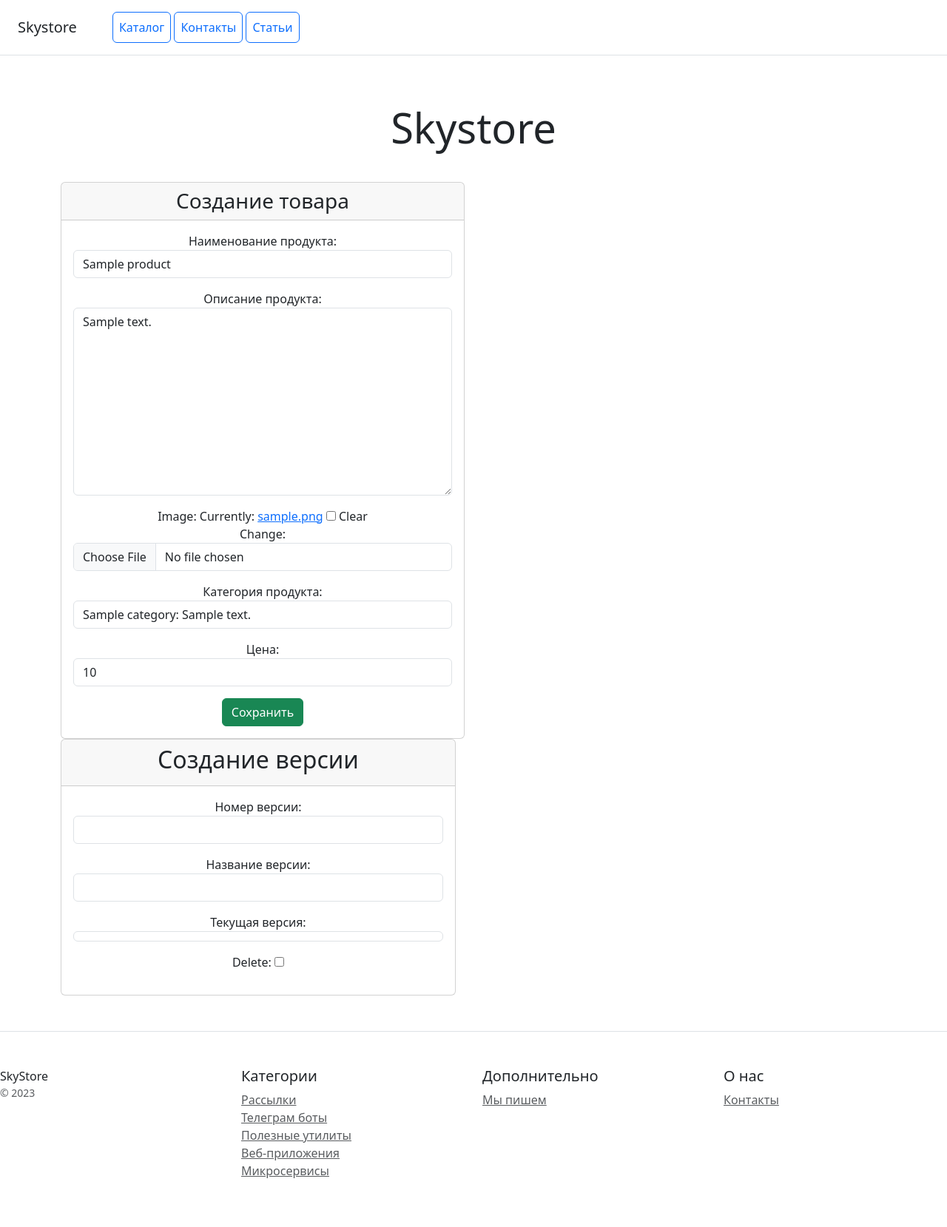
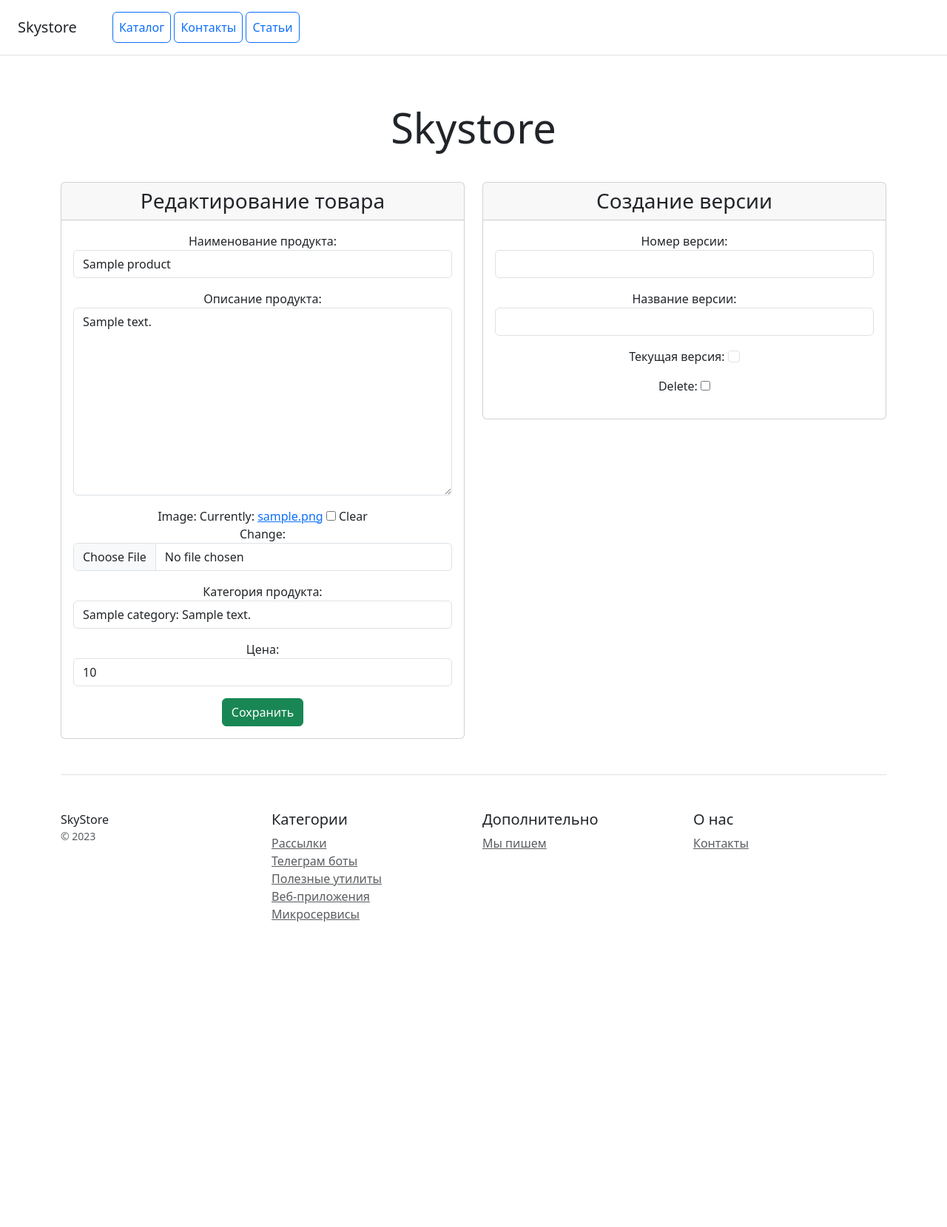
Before and after one commit to alyonastark/django_project, a Django app: page /edit/1/ in a window 1280 px wide. Shown: the whole page at 74% size. After the commit the page ends 1246 px from the top, so only its background shows below. Run offline with Django 5.2, Linux system fonts and the light colour scheme; tables that the repository leaves empty hold one stand-in row (values such as "Sample post"); data that the repository does not hold is empty.

Commit message:
add changes to class Version and forms

```diff
--- a/catalog/forms.py
+++ b/catalog/forms.py
@@ -7,7 +7,10 @@ class StyleFormMixin:
     def __init__(self, *args, **kwargs):
         super().__init__(*args, **kwargs)
         for field_name, field in self.fields.items():
-            field.widget.attrs['class'] = 'form-control'
+            if isinstance(field, forms.BooleanField):
+                field.widget.attrs['class'] = 'form-check-input'
+            else:
+                field.widget.attrs['class'] = 'form-control'
 
 
 class ProductForm(StyleFormMixin, forms.ModelForm):
--- a/catalog/models.py
+++ b/catalog/models.py
@@ -34,7 +34,7 @@ class Product(models.Model):
 
 
 class Version(models.Model):
-    product = models.ForeignKey(Product, on_delete=models.CASCADE, verbose_name='продукт')
+    product = models.ForeignKey(Product, related_name='version', on_delete=models.CASCADE, verbose_name='продукт')
     number = models.IntegerField(verbose_name='номер версии')
     name = models.CharField(max_length=150, verbose_name='название версии')
     is_current = models.BooleanField(default=False, verbose_name='текущая версия')
--- a/catalog/templates/catalog/product_form.html
+++ b/catalog/templates/catalog/product_form.html
@@ -1,16 +1,18 @@
 {% extends 'catalog/base.html' %}
 
 {% block content %}
-<form method="post">
-    <div class="col-12"></div>
-    <div class="row">
+<div class="container">
+    <form class="row" method="post" enctype="multipart/form-data">
         <div class="col-6">
             <div class="card">
                 <div class="card-header h3">
-                    Cоздание товара
+                    {% if object %}
+                        Редактирование товара
+                        {% else %}
+                        Создание товара
+                        {% endif %}
                 </div>
                 <div class="card-body">
-                    <form method="post">
                     {% csrf_token %}
                     {{ form.as_p}}
                     <button type="submit" class="btn btn-success">
@@ -20,33 +22,23 @@
                         Создать
                         {% endif %}
                     </button>
-                    </form>
                 </div>
             </div>
         </div>
-    </div>
-    <div class="col-12"></div>
-    <div class="row">
         <div class="col-6">
             <div class="card">
-                <div class="card-header">
-                    <h2 class="card-title">
-                       Создание версии
-                    </h2>
+                <div class="card-header h3">
+                    Cоздание версии
                 </div>
                 <div class="card-body">
                     {{ formset.management_form }}
                     {% for form in formset.forms %}
                     {{ form.as_p }}
-                    {% if not forloop.last %}
-                    <hr>
-                    {% endif %}
                     {% endfor %}
                 </div>
-            </div>
-                <div class="card-footer"></div>
             </div>
         </div>
     </form>
 </div>
+
 {% endblock %}
--- a/catalog/views.py
+++ b/catalog/views.py
@@ -3,7 +3,7 @@ from django.shortcuts import render
 from django.urls import reverse_lazy
 from django.views.generic import TemplateView, ListView, DetailView, UpdateView, DeleteView, CreateView
 
-from catalog.forms import ProductForm
+from catalog.forms import ProductForm, VersionForm
 from catalog.models import Product, Version
 
 
@@ -21,7 +21,7 @@ class ProductListView(ListView):
         products = Product.objects.all()
 
         for product in products:
-            versions = Version.objects.filter(name=product)
+            versions = Version.objects.filter(product=product)
             active_versions = versions.filter(is_current=True)
             if active_versions:
                 product.active_version = active_versions.last().name
@@ -42,10 +42,10 @@ class ProductDetailView(DetailView):
         context_data = super().get_context_data(**kwargs)
         product = self.get_object()
 
-        versions = Version.objects.filter(name=product)
-        active_versions = versions.filter(is_current=True)
-        if active_versions.exists():
-            product.active_version = active_versions.first().name
+        versions = Version.objects.filter(product=product)
+        active_versions = versions.filter(is_current=True).last()
+        if active_versions:
+            product.active_version = active_versions.name
         else:
             product.active_version = 'Нет активной версии'
 
@@ -62,7 +62,7 @@ class ProductUpdateView(UpdateView):
 
     def get_context_data(self, **kwargs):
         context_data = super().get_context_data(**kwargs)
-        ProductFormset = inlineformset_factory(Product, Version, form=ProductForm, extra=1)
+        ProductFormset = inlineformset_factory(Product, Version, VersionForm, extra=1)
         if self.request.method == 'POST':
             context_data['formset'] = ProductFormset(self.request.POST, instance=self.object)
         else:
@@ -70,13 +70,16 @@ class ProductUpdateView(UpdateView):
         return context_data
 
     def form_valid(self, form):
-        formset = self.get_context_data()['formset']
-        self.object = form.save()
-        if formset.is_valid():
+        context_data = self.get_context_data()
+        formset = context_data['formset']
+
+        if form.is_valid() and formset.is_valid():
+            self.object = form.save()
             formset.instance = self.object
             formset.save()
-
-        return super().form_valid(form)
+            return super().form_valid(form)
+        else:
+            return self.render_to_response(self.get_context_data(form=form, formset=formset))
 
 
 class ProductDeleteView(DeleteView):
```
Also changed, not shown: catalog/migrations/0004_alter_version_product.py (added). Lines whose indentation alone changed are shown as unchanged.
